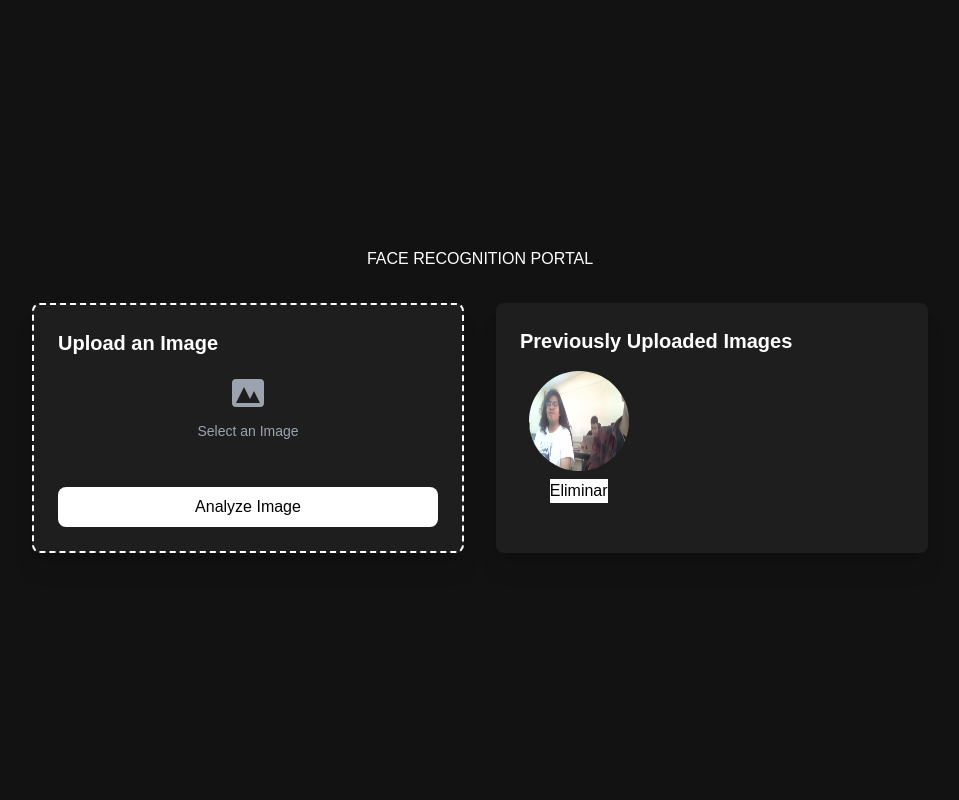
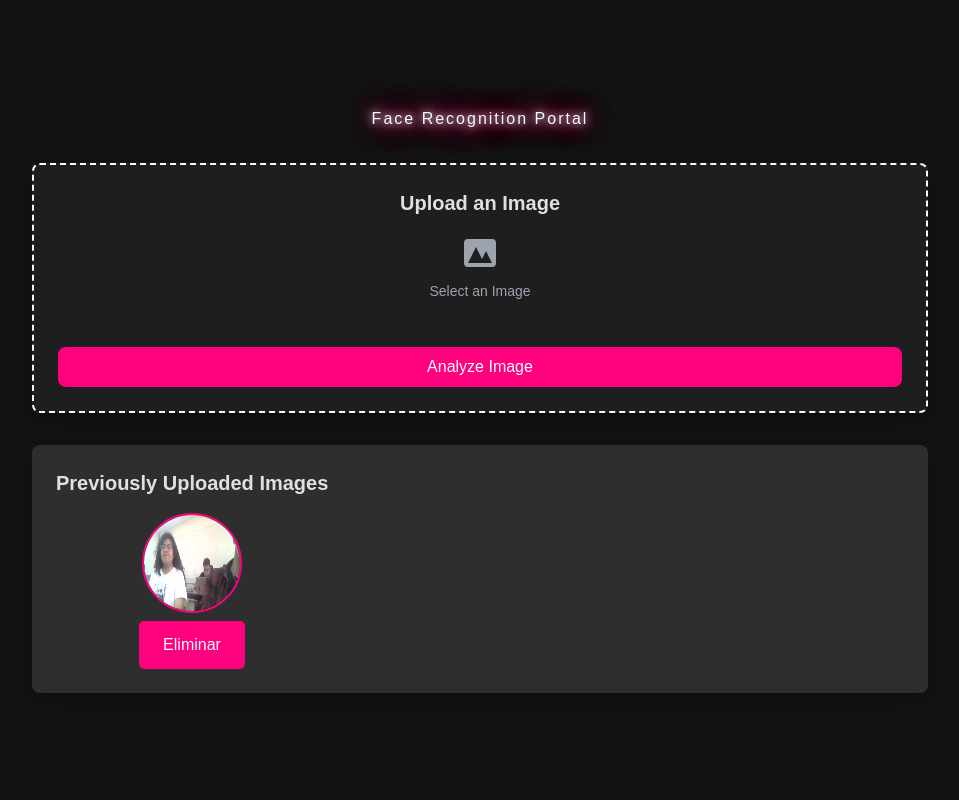
Before and after one commit to AMBAR657/EMOTION_IA, a Flask app: page / in a window 1280 px wide. Shown: the whole page, without its empty margins (160-1119 px from the left). Run offline with Flask 3, Linux system fonts and the light colour scheme; some libraries are stand-ins or nearby versions.

Commit message:
Update index.html

```diff
--- a/templates/index.html
+++ b/templates/index.html
@@ -8,96 +8,101 @@
     <script src="https://code.jquery.com/jquery-3.6.0.min.js"></script>
     <script src="https://cdn.jsdelivr.net/npm/sweetalert2@11"></script>
     <style>
-        /* Paleta de colores en blanco y negro */
+        /* Paleta de colores */
         body {
             font-family: 'Orbitron', sans-serif;
-            background-color: #121212; /* Fondo oscuro */
-            color: #ffffff; /* Texto blanco */
+            background-color: #121212;
+            color: #e0e0e0;
         }
 
-        /* Título sin animación */
         h1 {
-            color: #ffffff;
-            text-transform: uppercase;
-            font-size: 24px;
+            color: #f8f8f8;
+            font-size: 32px;
+            letter-spacing: 2px;
+            animation: glow 1s ease-in-out infinite alternate;
         }
 
-        /* Fondo de la sección de carga de archivos */
-        .file-upload {
-            background-color: #1e1e1e; /* Fondo gris oscuro */
-            border: 2px dashed #ffffff; /* Borde blanco */
+        /* Efecto de resplandor */
+        @keyframes glow {
+            from {
+                text-shadow: 0 0 5px #f8f8f8, 0 0 10px #f8f8f8, 0 0 20px #ff007f, 0 0 30px #ff007f;
+            }
+            to {
+                text-shadow: 0 0 10px #f8f8f8, 0 0 20px #ff007f, 0 0 30px #ff007f, 0 0 40px #ff007f;
+            }
         }
 
-        /* Imágenes circulares */
+        .file-upload {
+            background-color: #1e1e1e;
+            border: 2px dashed #f8f8f8;
+            border-radius: 10px;
+            padding: 2rem;
+            text-align: center;
+            transition: background-color 0.3s ease;
+        }
+
+        .file-upload:hover {
+            background-color: #292929;
+        }
+
         .uploaded-image {
             width: 100px;
             height: 100px;
             border-radius: 50%;
-            background-color: #2e2e2e; /* Fondo gris más claro */
             transition: transform 0.3s ease, box-shadow 0.3s ease;
+            border: 2px solid #ff007f;
         }
 
-        /* Fondo gris para la sección de imágenes cargadas */
-        .custom-purple-bg {
-            background-color: #1e1e1e; /* Color gris oscuro */
+        .uploaded-image:hover {
+            transform: scale(1.1);
+            box-shadow: 0 0 10px #ff007f, 0 0 20px #ff007f;
         }
 
-        /* Animación hover en imágenes */
-        .uploaded-image:hover {
-            transform: scale(1.1);
-            background-color: #3e3e3e; /* Fondo gris más claro al pasar el mouse */
-            box-shadow: 0 0 10px #ffffff, 0 0 20px #ffffff; /* Brillo blanco */
-        }
-
-        /* Botón con cambio de tono en hover */
         .btn-analyze {
-            background-color: #ffffff; /* Fondo blanco */
-            color: #000000; /* Texto negro */
+            background-color: #ff007f;
+            color: #ffffff;
+            padding: 0.75rem 1.5rem;
+            border-radius: 5px;
             transition: background-color 0.3s ease, transform 0.2s ease;
         }
 
         .btn-analyze:hover {
-            background-color: #e0e0e0; /* Fondo gris claro */
+            background-color: #ff4da6;
             transform: scale(1.05);
         }
 
-        /* Contenedores y alineación */
-        .container {
+        .main-content {
             display: flex;
             flex-direction: column;
-            align-items: center;
+            gap: 2rem;
+            width: 100%;
+            max-width: 800px;
+            margin: 0 auto;
         }
 
-        .main-content {
-            display: grid;
-            grid-template-columns: 1fr 1fr;
-            gap: 2rem;
-            width: 100%;
+        .custom-purple-bg {
+            background-color: #2e2e2e;
+            border-radius: 10px;
+            padding: 1.5rem;
         }
 
-        .results-section {
-            grid-column: span 2;
-            text-align: center;
-            width: 100%;
-        }
-
-        /* Estilo para el área de resultados */
         #resultImage {
-            max-width: 50%; /* Tamaño reducido */
+            max-width: 50%;
             height: auto;
             border-radius: 10px;
             transition: box-shadow 0.3s ease, transform 0.2s ease;
+            border: 2px solid #ff007f;
         }
 
         #resultImage:hover {
-            box-shadow: 0 0 15px #ffffff, 0 0 30px #ffffff; /* Brillo blanco al pasar el mouse */
+            box-shadow: 0 0 15px #ff007f, 0 0 30px #ff007f;
             transform: scale(1.05);
         }
 
         /* Indicador de carga */
         #loading .spinner {
-            border-top-color: #ffffff; /* Color de la parte superior */
-            border-right-color: #e0e0e0; /* Color de la parte derecha */
+            border-top-color: #ff007f;
+            border-right-color: #e0e0e0;
         }
     </style>
 </head>
```
